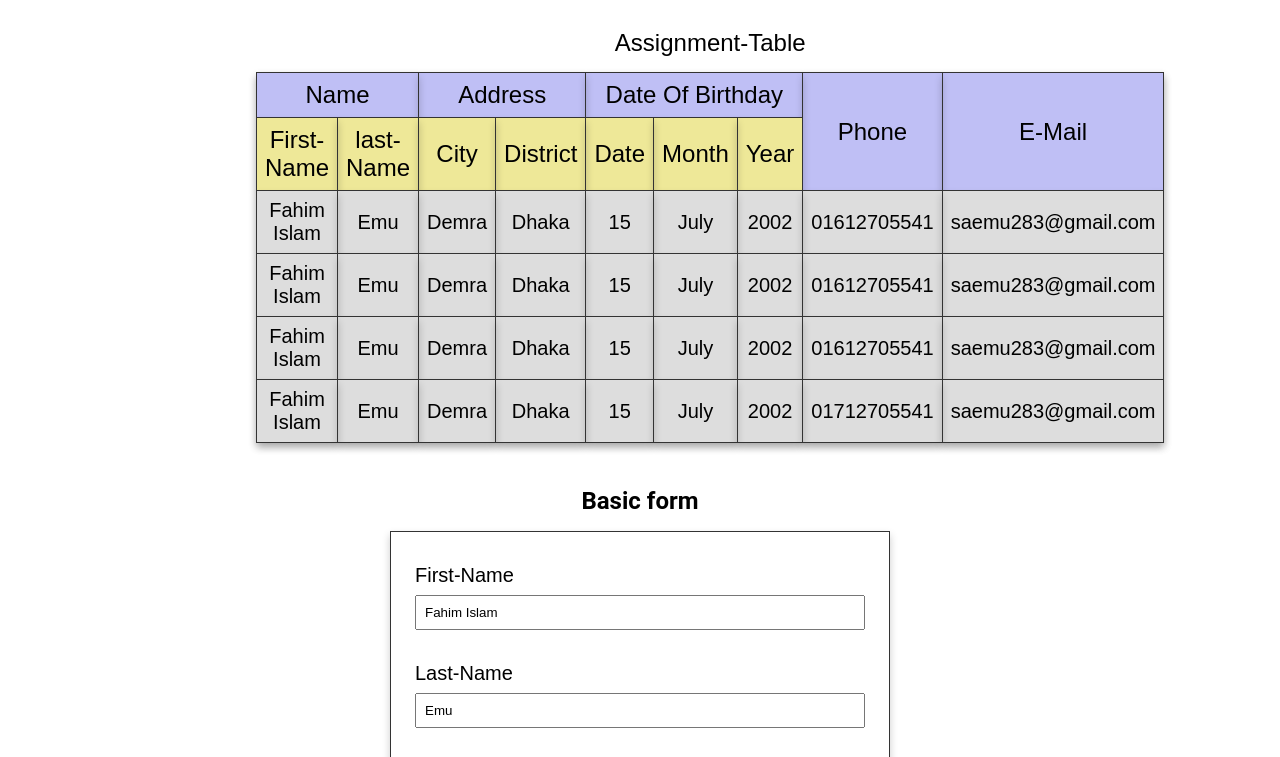
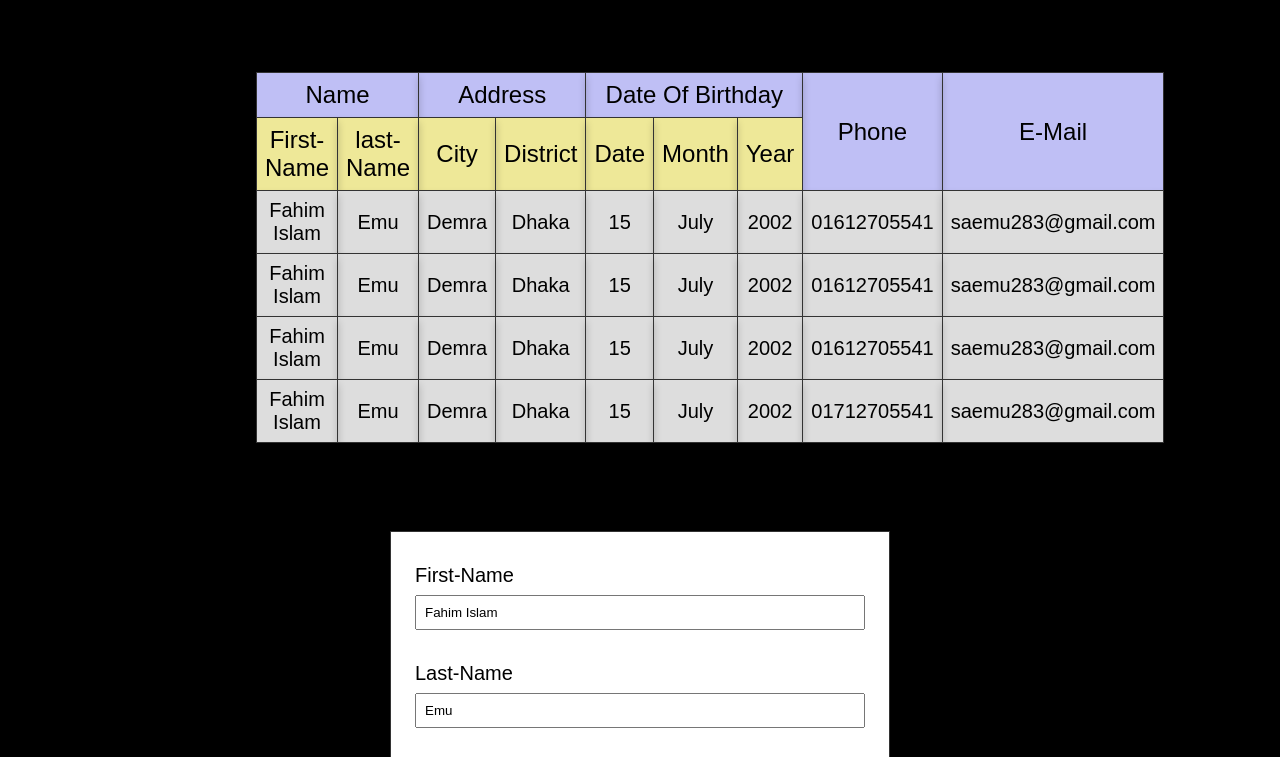
Before and after one commit to FIemu/Nav-repo, a plain HTML site: page index.html in a window 1280 px wide. Shown: the part 55-812 px from the top of the page. Drawn offline with nearby package versions, Linux system fonts and the light colour scheme.

Commit message:
Nav-repo

```diff
--- a/index.css
+++ b/index.css
@@ -4,6 +4,9 @@
     box-sizing: border-box;
 }
 
+body{
+    background-color: black
+}
 
 @import url('https://fonts.googleapis.com/css2?family=Roboto:wght@300&display=swap');
 
@@ -262,9 +265,6 @@ nav{
     box-shadow: 0px 4px 8px 0 rgb(0,0,0,0.2);
     text-align: center;
 }
-.table,.table th,.table td{
-
-}
 
 .table th{
     font-size: larger;
```
